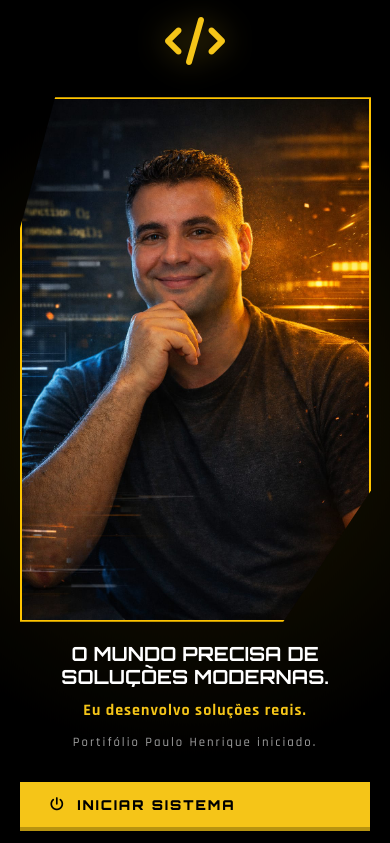
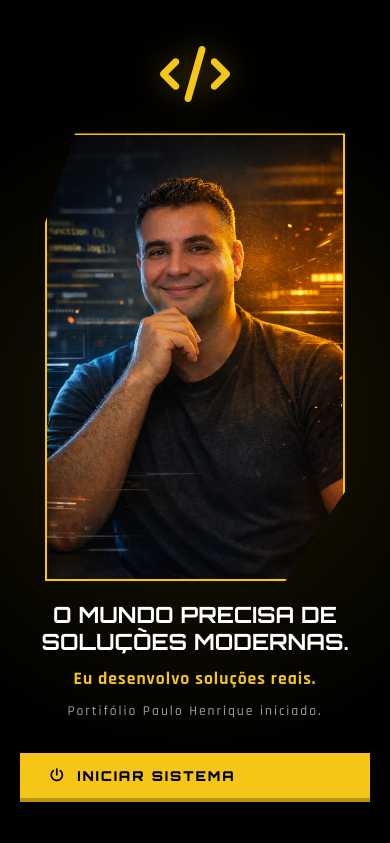
Before and after one commit to PauloHenrique993940/Paulo-Portfolio, a website: page index.html in a window 390 px wide. Shown: the top 843 px of the page. Drawn offline with nearby package versions, Linux system fonts and the light colour scheme.

Commit message:
ajustando tela grande batsinal

```diff
--- a/src/css/batman-theme.css
+++ b/src/css/batman-theme.css
@@ -504,36 +504,29 @@ section {
 }
 
 .bat-logo-placeholder i {
-    font-size: clamp(3rem, 10vw, 5rem) !important;
+    font-size: 5rem !important;
 }
 
 /* intro-content */
 .intro-content {
     text-align: center;
     padding: 20px;
-    width: 100%;
-    max-width: 500px;
-    display: flex;
-    flex-direction: column;
-    align-items: center;
     z-index: 10001;
 }
 
 .intro-img {
     width: 380px;
-    max-width: 90vw;
-    height: auto;
     position: relative;
     display: block;
     margin: 0 auto;
 
-    /* Corte diagonal estilo Batman - Versão responsiva com porcentagens */
-    clip-path: polygon(10% 0,
+    /* Corte diagonal estilo Batman - Original */
+    clip-path: polygon(40px 0,
             100% 0,
-            100% 75%,
-            75% 100%,
+            100% calc(100% - 100px),
+            calc(100% - 100px) 100%,
             0 100%,
-            0 25%);
+            0 100px);
 
     /* Borda amarela tecnológica */
     border: 2px solid #ffc400;
@@ -547,7 +540,7 @@ section {
 }
 
 .intro-text {
-    font-size: clamp(1.2rem, 5vw, 2.2rem);
+    font-size: 2.2rem;
     font-family: var(--font-display);
     margin: 20px 0 10px;
     color: #fff;
@@ -558,14 +551,40 @@ section {
 .intro-subtext-destaque {
     color: var(--accent-color);
     font-weight: 700;
-    font-size: clamp(1rem, 4vw, 1.4rem);
+    font-size: 1.4rem;
     margin-bottom: 8px;
     letter-spacing: 1px;
 }
 
 .intro-subtext {
     color: var(--text-secondary);
-    font-size: clamp(0.8rem, 3vw, 1rem);
+    font-size: 1rem;
     margin-bottom: 30px;
     letter-spacing: 2px;
 }
+
+/* Responsividade específica para o Bat-Sinal em telas pequenas */
+@media (max-width: 480px) {
+    .bat-logo-placeholder i {
+        font-size: 3.5rem !important;
+    }
+
+    .intro-img {
+        width: 100%;
+        max-width: 300px;
+        /* Em telas pequenas, usamos porcentagem para o clip-path não quebrar */
+        clip-path: polygon(10% 0, 100% 0, 100% 80%, 80% 100%, 0 100%, 0 20%);
+    }
+
+    .intro-text {
+        font-size: 1.4rem;
+    }
+
+    .intro-subtext-destaque {
+        font-size: 1.1rem;
+    }
+
+    .intro-subtext {
+        font-size: 0.85rem;
+    }
+}
```
Also changed, not shown: index.html (+1 -0 lines).
